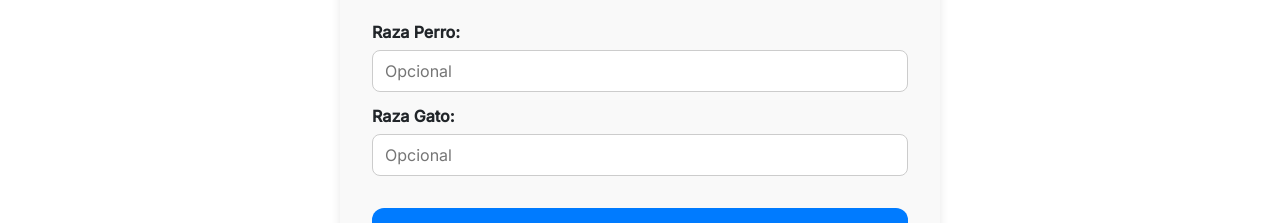
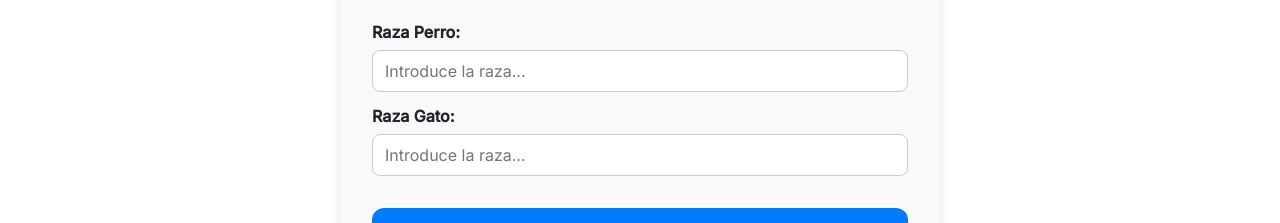
Before and after one commit to rekloyd/PettieExpressJS, a React (Vite) app in the folder frontend/Pettie/: page /anadirMascota in a window 1280 px wide. Shown: the part 717-940 px from the top of the page. Built offline with nearby package versions, Linux system fonts and the light colour scheme; a web font is replaced by a local one.

Commit message:
Finished CrearMascota component

```diff
--- a/frontend/Pettie/src/components/CrearMascota.tsx
+++ b/frontend/Pettie/src/components/CrearMascota.tsx
@@ -97,7 +97,7 @@ const CrearMascota = () => {
 
       const result = await res.json();
       alert("Mascota creada con ID: " + result.id);
-      navigate("/misMascotas");
+      navigate("/dashboard");
     } catch (err: unknown) {
       alert(err || "Error inesperado");
       console.error(err);
@@ -250,7 +250,7 @@ const CrearMascota = () => {
               name="razaPerro"
               value={formData.razaPerro}
               onChange={handleChange}
-              placeholder="Opcional"
+              placeholder="Introduce la raza..."
               style={{
                 display: "block",
                 width: "100%",
@@ -273,7 +273,7 @@ const CrearMascota = () => {
               name="razaGato"
               value={formData.razaGato}
               onChange={handleChange}
-              placeholder="Opcional"
+              placeholder="Introduce la raza..."
               style={{
                 display: "block",
                 width: "100%",
```
